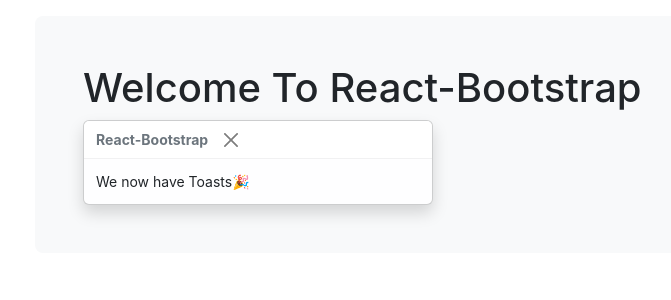
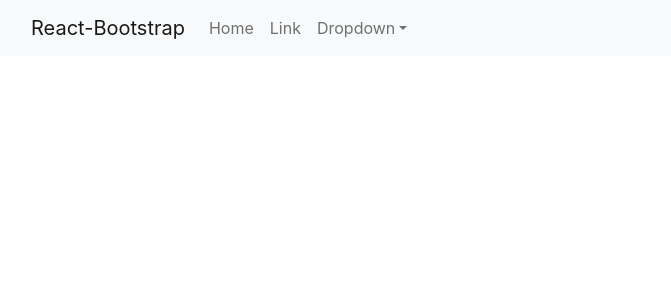
Before and after one commit to smi082/Portfolio-project, a React (Create React App) app in the folder portfolio/: page / in a window 1280 px wide. Shown: the top 300 px of the page, without its empty margins (51-722 px from the left). Built offline with nearby package versions, Linux system fonts and the light colour scheme.

Commit message:
new component files and basic bootstrap navbar

```diff
--- a/portfolio/src/App.css
+++ b/portfolio/src/App.css
@@ -2,37 +2,6 @@
   text-align: center;
 }
 
-.App-logo {
-  height: 40vmin;
-  pointer-events: none;
+#root {
+  background-color: rgb(54, 48, 48);
 }
-
-@media (prefers-reduced-motion: no-preference) {
-  .App-logo {
-    animation: App-logo-spin infinite 20s linear;
-  }
-}
-
-.App-header {
-  background-color: #282c34;
-  min-height: 100vh;
-  display: flex;
-  flex-direction: column;
-  align-items: center;
-  justify-content: center;
-  font-size: calc(10px + 2vmin);
-  color: white;
-}
-
-.App-link {
-  color: #61dafb;
-}
-
-@keyframes App-logo-spin {
-  from {
-    transform: rotate(0deg);
-  }
-  to {
-    transform: rotate(360deg);
-  }
-}
--- a/portfolio/src/App.js
+++ b/portfolio/src/App.js
@@ -1,37 +1,16 @@
 import 'bootstrap/dist/css/bootstrap.css';
 import React, { useState } from 'react';
-
-
-import Toast from 'react-bootstrap/Toast';
-import Container from 'react-bootstrap/Container';
+import NavB from './components/Navbar/Navbar';
 
 import './App.css';
 
-const ExampleToast = ({ children }) => {
-  const [show, toggleShow] = useState(true);
+function App() {
+  return (
+    <>
+      <NavB />
+    </>
+  )
+}
 
-  return (
-    <Toast show={show} onClose={() => toggleShow(!show)}>
-      <Toast.Header>
-        <strong className="mr-auto">React-Bootstrap</strong>
-      </Toast.Header>
-      <Toast.Body>{children}</Toast.Body>
-    </Toast>
-  );
-};
-
-const App = () => (
-  <Container className="p-3">
-    <Container className="p-5 mb-4 bg-light rounded-3">
-      <h1 className="header">Welcome To React-Bootstrap</h1>
-      <ExampleToast>
-        We now have Toasts
-        <span role="img" aria-label="tada">
-          🎉
-        </span>
-      </ExampleToast>
-    </Container>
-  </Container>
-);
 
 export default App;
--- /dev/null
+++ b/portfolio/src/components/Contact.js/Contact.js
@@ -0,0 +1 @@
+import NavB from "../Navbar/Navbar";
--- /dev/null
+++ b/portfolio/src/components/Navbar/Navbar.js
@@ -0,0 +1,40 @@
+import 'bootstrap/dist/css/bootstrap.css';
+import React, { useState } from 'react';
+import Nav from 'react-bootstrap/Nav';
+import Navbar from 'react-bootstrap/Navbar';
+import NavDropdown from 'react-bootstrap/NavDropdown';
+
+
+import Container from 'react-bootstrap/Container';
+
+
+
+function NavB() {
+  return (
+    <Navbar bg="light" expand="lg">
+      <Container>
+        <Navbar.Brand href="#home">React-Bootstrap</Navbar.Brand>
+        <Navbar.Toggle aria-controls="basic-navbar-nav" />
+        <Navbar.Collapse id="basic-navbar-nav">
+          <Nav className="me-auto">
+            <Nav.Link href="#home">Home</Nav.Link>
+            <Nav.Link href="#link">Link</Nav.Link>
+            <NavDropdown title="Dropdown" id="basic-nav-dropdown">
+              <NavDropdown.Item href="#action/3.1">Action</NavDropdown.Item>
+              <NavDropdown.Item href="#action/3.2">
+                Another action
+              </NavDropdown.Item>
+              <NavDropdown.Item href="#action/3.3">Something</NavDropdown.Item>
+              <NavDropdown.Divider />
+              <NavDropdown.Item href="#action/3.4">
+                Separated link
+              </NavDropdown.Item>
+            </NavDropdown>
+          </Nav>
+        </Navbar.Collapse>
+      </Container>
+    </Navbar>
+  )
+}
+
+export default NavB
--- a/portfolio/src/index.js
+++ b/portfolio/src/index.js
@@ -5,7 +5,7 @@
 import ReactDOM from 'react-dom/client';
 import './index.css';
 import App from './App';
-import reportWebVitals from './reportWebVitals';
+
 
 const root = ReactDOM.createRoot(document.getElementById('root'));
 root.render(
@@ -13,8 +13,3 @@
     <App />
   </React.StrictMode>
 );
-
-// If you want to start measuring performance in your app, pass a function
-// to log results (for example: reportWebVitals(console.log))
-// or send to an analytics endpoint. Learn more: https://bit.ly/CRA-vitals
-reportWebVitals();
--- a/portfolio/src/reportWebVitals.js
+++ /dev/null
@@ -1,13 +0,0 @@
-const reportWebVitals = onPerfEntry => {
-  if (onPerfEntry && onPerfEntry instanceof Function) {
-    import('web-vitals').then(({ getCLS, getFID, getFCP, getLCP, getTTFB }) => {
-      getCLS(onPerfEntry);
-      getFID(onPerfEntry);
-      getFCP(onPerfEntry);
-      getLCP(onPerfEntry);
-      getTTFB(onPerfEntry);
-    });
-  }
-};
-
-export default reportWebVitals;
```
Also changed, not shown: portfolio/src/setupTests.js (deleted, +0 -5 lines), portfolio/src/components/Display/Display.js (added), portfolio/src/logo.svg (deleted), 1 other file (tests, documents, lock files or other folders).
